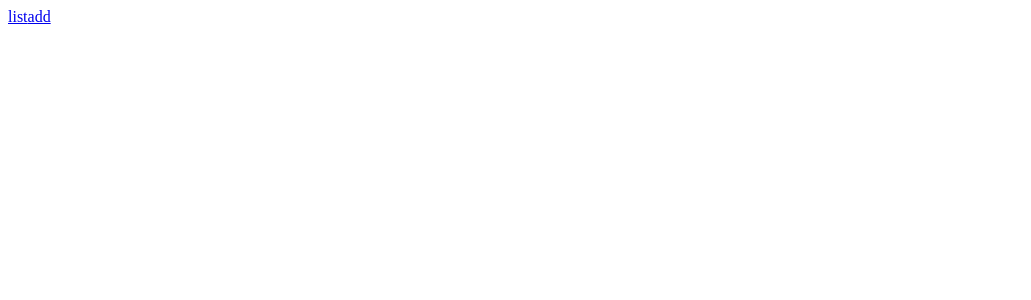
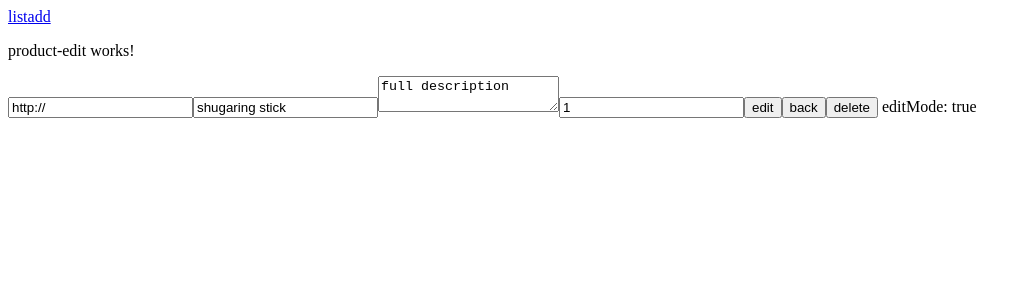
Before and after one commit to manbrk/ngBuddhaTt, an Angular app: page /edit/1 in a window 1280 px wide. Before the commit this address led to /. Shown: the top 300 px of the page, without its empty margins (0-1031 px from the left). Built offline with nearby package versions, Linux system fonts and the light colour scheme.

Commit message:
submit edit works

```diff
--- a/src/app/app.component.html
+++ b/src/app/app.component.html
@@ -1,5 +1,5 @@
 <a [routerLink]="['/list']">list</a>
-<a [routerLink]="['/edit']">add</a>
+<a [routerLink]="['/add']">add</a>
 
 <router-outlet></router-outlet>
 
--- a/src/app/product-detail/product-detail.component.html
+++ b/src/app/product-detail/product-detail.component.html
@@ -2,7 +2,7 @@
   product-detail works!
 </p>
 <p>
-  product with {{product.id}} - {{product.title}} - {{product.description}} - {{product.price}}!
+  product with {{product.image}} - {{product.id}} - {{product.title}} - {{product.description}} - {{product.price}}!
 </p>
 <button (click)="onGoBack()">back</button>
 <button (click)="onDelete()">delete</button>
--- a/src/app/product-edit/product-edit.component.html
+++ b/src/app/product-edit/product-edit.component.html
@@ -2,7 +2,7 @@
   product-edit works!
 </p>
 
-<form (ngSubmit)="onSubmit()" #f="ngForm">
+<form (ngSubmit)="onSubmit()" #f="ngForm" *ngIf="!editMode">
 
   <input type="text"
          id="addImage"
@@ -16,11 +16,10 @@
          ngModel
          name="title">
 
-  <textarea
-         id="addDescription"
-         placeholder="add description here"
-         ngModel
-         name="description"></textarea>
+  <textarea id="addDescription"
+            placeholder="add description here"
+            ngModel
+            name="description"></textarea>
 
   <input type="text"
          id="addPrice"
@@ -30,5 +29,36 @@
 
   <button type="submit">add</button>
   <button (click)="onGoBack()">back</button>
+  editMode: {{editMode}}
+</form>
+
+<form (ngSubmit)="onSubmit()" #f="ngForm" *ngIf="editMode">
+  <input type="text"
+         id="editImage"
+         placeholder="add link to img"
+         [ngModel]="product.image"
+         name="image">
+
+  <input type="text"
+         id="editTitle"
+         placeholder="add title here"
+         [ngModel]="product.title"
+         name="title">
+
+  <textarea id="editDescription"
+            placeholder="add description here"
+            [ngModel]="product.description"
+            name="description"></textarea>
+
+  <input type="text"
+         id="editPrice"
+         placeholder="add price here"
+         [ngModel]="product.price"
+         name="price">
+
+  <button type="submit">edit</button>
+  <button (click)="onGoBack()">back</button>
+  <button (click)="onDelete()">delete</button>
+  editMode: {{editMode}}
 
 </form>
--- a/src/app/product-edit/product-edit.component.ts
+++ b/src/app/product-edit/product-edit.component.ts
@@ -1,4 +1,4 @@
-import {Component, OnInit, ViewChild} from '@angular/core';
+import {Component, OnDestroy, OnInit, ViewChild} from '@angular/core';
 import {ActivatedRoute, Params, Router} from '@angular/router';
 import {ProductService} from '../product.service';
 import {NgForm} from '@angular/forms';
@@ -8,10 +8,9 @@ import {NgForm} from '@angular/forms';
   templateUrl: './product-edit.component.html',
   styleUrls: ['./product-edit.component.css']
 })
-export class ProductEditComponent implements OnInit {
+export class ProductEditComponent implements OnInit, OnDestroy {
   @ViewChild('f') signupForm: NgForm;
   product: {id: number, image: string, title: string, description: string, price: number };
-  // newProduct: {id: number, image: string, title: string, description: string, price: number };
   id: number;
   editMode = false;
 
@@ -30,6 +29,15 @@ export class ProductEditComponent implements OnInit {
   }
 
   onSubmit() {
+    if (this.editMode) {
+      this.product.image = this.signupForm.value.image;
+      this.product.title = this.signupForm.value.title;
+      this.product.description = this.signupForm.value.description;
+      this.product.price = this.signupForm.value.price;
+      this.router.navigate(['/list']);
+    }
+
+    if (!this.editMode) {
       this.product = {
         id: this.productService.generateId(),
         image: this.signupForm.value.image,
@@ -39,6 +47,7 @@ export class ProductEditComponent implements OnInit {
       };
       this.productService.addProduct(this.product);
       this.router.navigate(['/list']);
+    }
     console.log('-->', this.product);
   }
 
@@ -46,4 +55,12 @@ export class ProductEditComponent implements OnInit {
     this.router.navigate(['/list']);
   }
 
+  onDelete() {
+    this.productService.deleteProduct(this.product);
+    this.router.navigate(['/list']);
   }
+
+  ngOnDestroy() {
+
+  }
+}
--- a/src/app/product-list/product-list.component.html
+++ b/src/app/product-list/product-list.component.html
@@ -5,7 +5,7 @@
     desc: {{product.description}}
     price: {{product.price}}
     <button (click)="onDetail(product.id)">detail</button>
-    <button (click)="onEdit()">edit</button>
+    <button (click)="onEdit(product.id)">edit</button>
     <button (click)="onDelete(product)">delete</button>
   </li>
 </ul>
--- a/src/app/product-list/product-list.component.ts
+++ b/src/app/product-list/product-list.component.ts
@@ -23,8 +23,8 @@ export class ProductListComponent implements OnInit {
     this.router.navigate(['/list', id], {relativeTo: this.route});
   }
 
-  onEdit() {
-    console.log('-->', 'on edit click');
+  onEdit(id) {
+    this.router.navigate(['/edit', id], {relativeTo: this.route});
   }
 
   onDelete(product) {
--- a/src/app/routes.ts
+++ b/src/app/routes.ts
@@ -7,6 +7,6 @@ export const appRoutes: Routes = [
   { path: 'list', component: ProductListComponent },
   { path: 'list/:id', component: ProductDetailComponent },
   { path: 'add', component: ProductEditComponent },
-  { path: 'edit', component: ProductEditComponent },
+  { path: 'edit/:id', component: ProductEditComponent },
   { path: '', redirectTo: '/list', pathMatch: 'full' }
 ];
```
Lines whose indentation alone changed are shown as unchanged.
